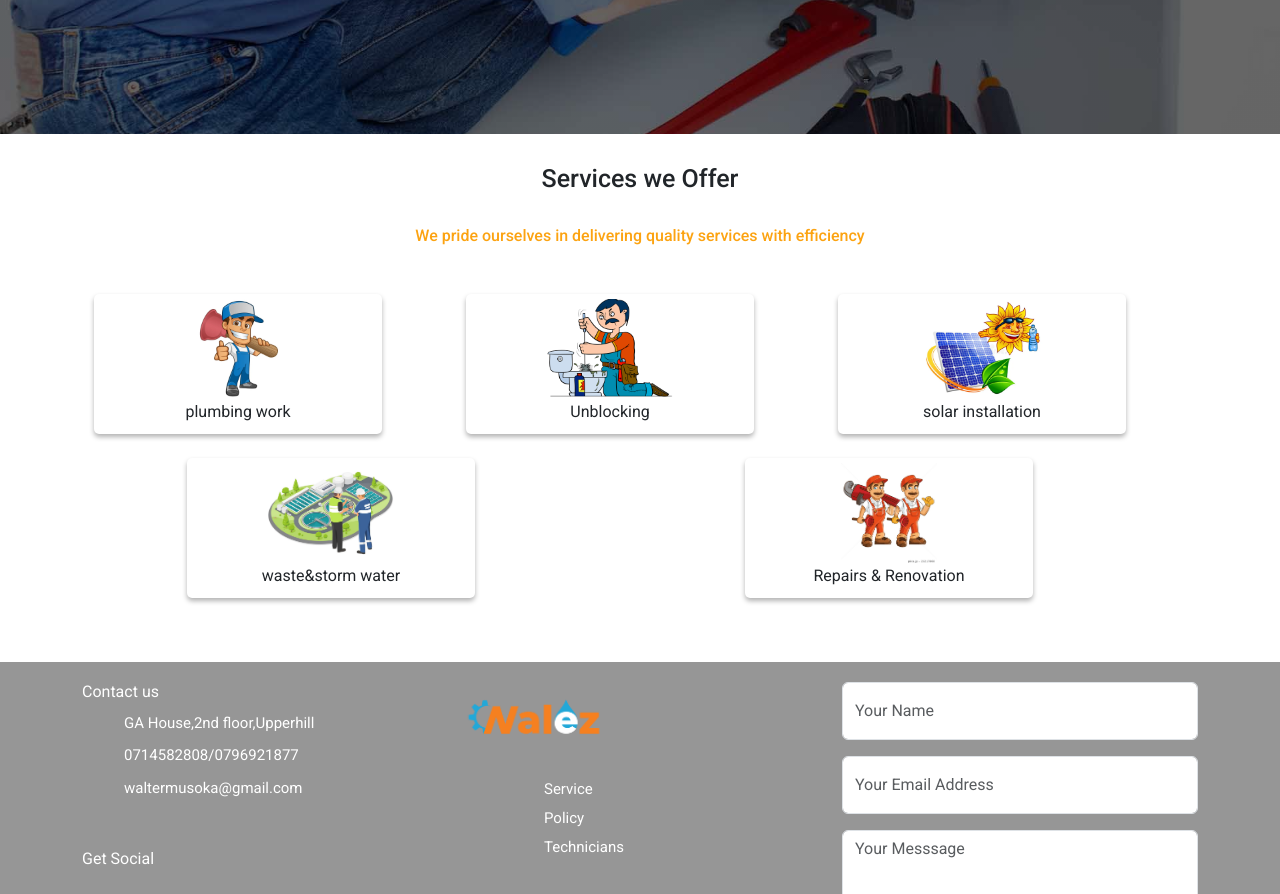
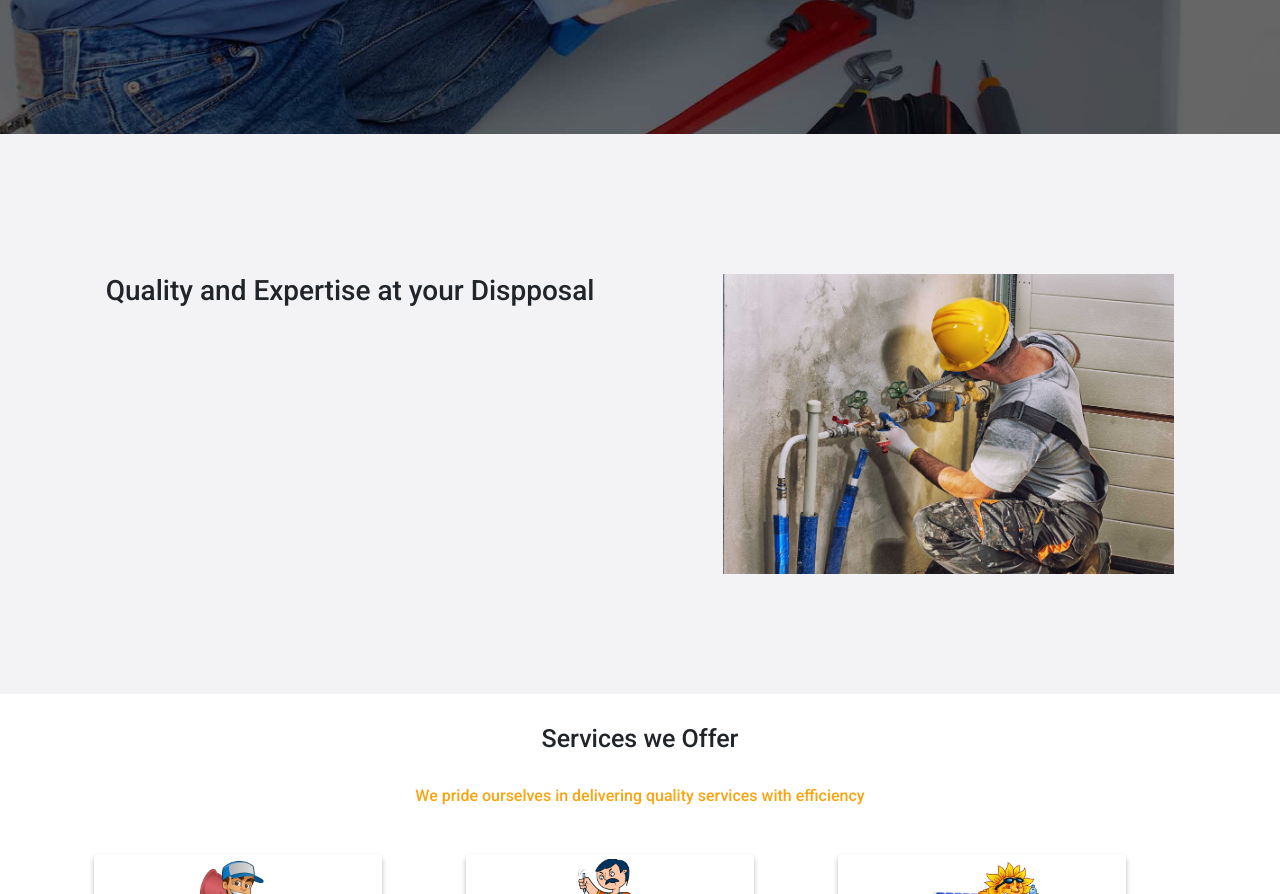
Before and after one commit to Manenomyk/Walez-Plumbing, a React (Create React App) app: page / in a window 1280 px wide. Shown: the part 640-1534 px from the top of the page. Built offline with nearby package versions, Linux system fonts and the light colour scheme.

Commit message:
about assets

```diff
--- a/src/Pages/Home/Home.css
+++ b/src/Pages/Home/Home.css
@@ -116,6 +116,22 @@ body{
 
 }
 
+
+
+
+
+.about{
+    width: auto;
+    height: 70vh;
+    background-color: #f3f3f5;
+    padding-top: 20px;
+    display: flex ;
+    justify-content: center;
+    align-items: center;
+}
+.aboutcont{
+    /* background-color: white; */
+}
 
 
 
--- a/src/Pages/Home/Home.js
+++ b/src/Pages/Home/Home.js
@@ -8,6 +8,7 @@ import repair from "../../Assets/repair.webp";
 import sew from "../../Assets/sewage.jpg";
 import solar from "../../Assets/solar.webp";
 import unblock from "../../Assets/toi.png";
+import pro from '../../Assets/pro.jpg';
 import * as rev from "react-reveal";
 
 function Home() {
@@ -68,10 +69,30 @@ function Home() {
         </div>
       </div>
 
+      <div className="about">
+        <hom.Container className="aboutcont">
+          <hom.Row>
+            <hom.Col lg={6} className="mx-auto">
+              <h3 className="aout">Quality and Expertise at your Dispposal</h3>
+            </hom.Col>
+            <hom.Col lg={5} className="mx-auto">
+              <hom.Image
+              src={pro}
+              alt="image"
+              className="d-block w-100"
+              fluid
+              />
+            </hom.Col>
+          </hom.Row>
+        </hom.Container>
+      </div>
+
       <div className="serv">
         <div className="services" id="learnmore">
           <h2>Services we Offer</h2>
-          <p>We pride ourselves in delivering quality services with efficiency</p>
+          <p>
+            We pride ourselves in delivering quality services with efficiency
+          </p>
           <div
             style={{
               paddingBottom: "30px",
@@ -119,7 +140,6 @@ function Home() {
         {/* <hom.Container className="courel">
 
         </hom.Container> */}
-
       </div>
 
       <div className="contact">
```
Also changed, not shown: src/Assets/pro.jpg (added).
